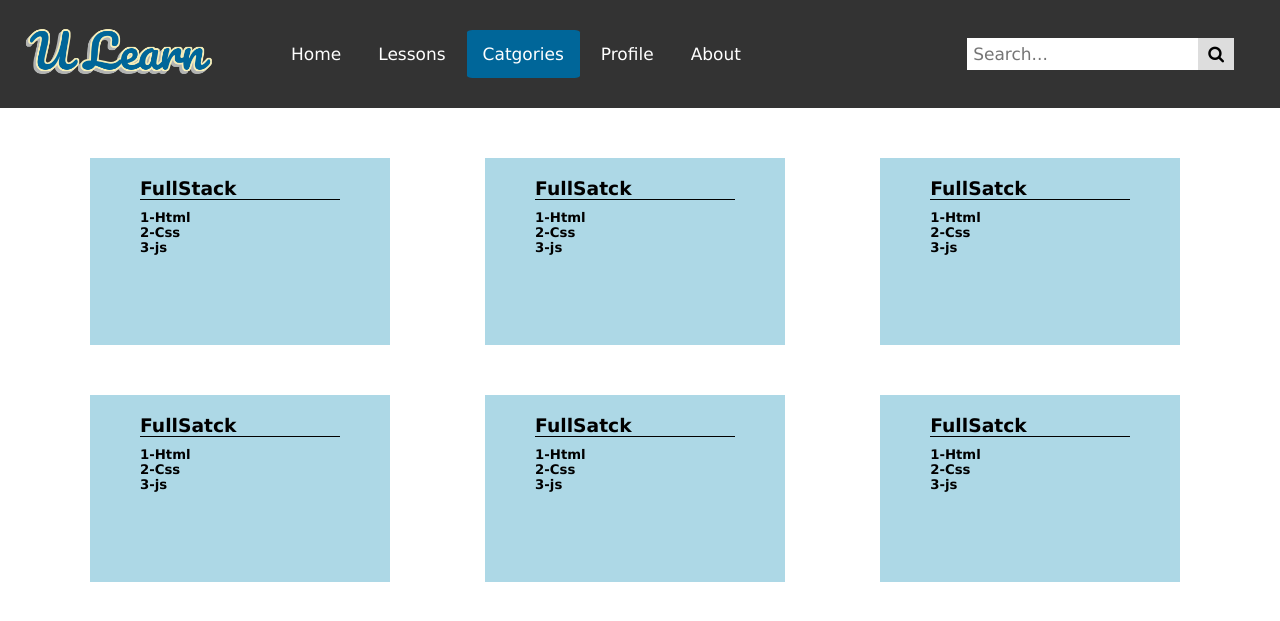
After one commit to Yosri-ctrl/YouLearn, a Flask app: page /cat.html in a window 1280 px wide. The commit adds this page. Shown: the top 621 px of the page. Run offline with Flask 2, Linux system fonts and the light colour scheme.

Commit message:
Add Catgories

```diff
--- a/app/routes.py
+++ b/app/routes.py
@@ -21,3 +21,8 @@ def profile():
 def logout():
     logout_user()
     return redirect(url_for('index'))
+
+@app.route('/cat.html')
+def catgories():
+    form = SignupForm()
+    return render_template('cat.html', title='YouLearn', form=form)
--- /dev/null
+++ b/app/static/style/cat.css
@@ -0,0 +1,102 @@
+* {
+    font-family: Verdana, Geneva, Tahoma, sans-serif;
+    margin: 0;
+    padding: 0;
+  }
+  header {
+    background-color: #333;
+  }
+  .navigateur {
+    overflow: hidden;
+    padding: 30px;
+  }
+
+  .navigateur a {
+    float: left;
+    display: block;
+    color: white;
+    text-align: center;
+    padding: 14px 16px;
+    text-decoration: none;
+    font-size: 17px;
+    border-radius: 5%;
+    margin-left: 5px;
+  }
+
+  .navigateur a:hover {
+    background-color: #ddd;
+    color: #333;
+  }
+
+  .navigateur a.active {
+    background-color: #006699;
+    color: white;
+  }
+
+  .navigateur .search {
+    float: right;
+  }
+
+  .navigateur input[type="text"] {
+    padding: 6px;
+    margin-top: 8px;
+    font-size: 17px;
+    border: none;
+  }
+
+  .navigateur .search button {
+    float: right;
+    padding: 6px 10px;
+    margin-top: 8px;
+    margin-right: 16px;
+    background: #ddd;
+    font-size: 17px;
+    border: none;
+    cursor: pointer;
+  }
+
+  .navigateur .search button:hover {
+    background: #ccc;
+  }
+
+  @media screen and (max-width: 600px) {
+    .navigateur .search {
+      float: none;
+    }
+    .navigateur a,
+    .navigateur input[type="text"],
+    .navigateur .search button {
+      float: none;
+      display: block;
+      text-align: left;
+      width: 100%;
+      margin: 0;
+      padding: 14px;
+    }
+    .navigateur input[type="text"] {
+      border: 1px solid #ccc;
+    }
+  }
+  .logo {
+    height: 100px;
+    width: 200px;
+    float: left;
+    padding: 0px 20px;
+  }
+  section {
+    display: inline-block;
+    background-color: lightblue;
+    width: 300px;
+    margin: 50px 0px 0px 90px;
+    padding: 50px;
+    padding-bottom: 90px;
+
+    box-sizing: border-box;
+  }
+
+  section h3{
+      border-bottom: 1px solid;
+      position: relative;
+      margin-top: -30px;
+      margin-bottom: 10px;
+  }
--- a/app/templates/base.html
+++ b/app/templates/base.html
@@ -23,7 +23,7 @@
       <div class="navigateur">
         <a class="active" href="/">Home</a>
         <a href="#lesson">Lessons</a>
-        <a href="#Catgories">Catgories</a>
+        <a href="cat.html">Catgories</a>
         <a href="/profile">Profile</a>
         <a href="#about">About</a>
         <a onclick="document.getElementById('id01').style.display='block'" >sign up</a>
--- /dev/null
+++ b/app/templates/cat.html
@@ -0,0 +1,79 @@
+<!DOCTYPE html>
+<html lang="en">
+  <head>
+    <meta charset="UTF-8" />
+    <title>YouLearn</title>
+    <link rel="icon" href="static/style/img/img.png" type="image/icon type" />
+    <link rel="stylesheet" type="text/css" href="static/style/cat.css" />
+    <link
+      href="https://fonts.googleapis.com/icon?family=Material+Icons"
+      rel="stylesheet"
+    />
+    <link
+      rel="stylesheet"
+      href="https://cdnjs.cloudflare.com/ajax/libs/font-awesome/4.7.0/css/font-awesome.min.css"
+    />
+  </head>
+  <body>
+    <header>
+        <a href="#home">
+          <img class="logo" src="static/style/img/logo5.png" />
+        </a>
+        <div class="navigateur">
+          <a href="/">Home</a>
+          <a href="#lesson">Lessons</a>
+          <a class="active" href="cat.html">Catgories</a>
+          <a href="#profile">Profile</a>
+          <a href="about.html">About</a>
+          <div class="search">
+            <form action="">
+              <input type="text" placeholder="Search..." name="search" />
+              <button type="submit"><i class="fa fa-search"></i></button>
+            </form>
+          </div>
+        </div>
+        </header>
+        <article>
+            <section>
+              <h3>FullStack</h2>
+              <h5>1-Html</h5>
+              <h5>2-Css</h5>
+              <h5>3-js</h5>
+            </section>
+        <section>
+                <div>
+                    <h3>FullSatck</h2>
+                    <h5>1-Html</h5>
+                    <h5>2-Css</h5>
+                    <h5>3-js</h5>
+                </div>
+          </section>
+          <section>
+                <h3>FullSatck</h2>
+                <h5>1-Html</h5>
+                <h5>2-Css</h5>
+                <h5>3-js</h5>
+          </section>
+        </article>
+        <article>
+          <section>
+            <h3>FullSatck</h2>
+            <h5>1-Html</h5>
+            <h5>2-Css</h5>
+            <h5>3-js</h5>
+          </section>
+      <section>
+              <h3>FullSatck</h2>
+              <h5>1-Html</h5>
+              <h5>2-Css</h5>
+              <h5>3-js</h5>
+          </section>
+          <section>
+              <h3>FullSatck</h2>
+              <h5>1-Html</h5>
+              <h5>2-Css</h5>
+              <h5>3-js</h5>
+          </section>
+      </article>
+  </body>
+  </html>
```
Also changed, not shown: app/db.sqlite.
